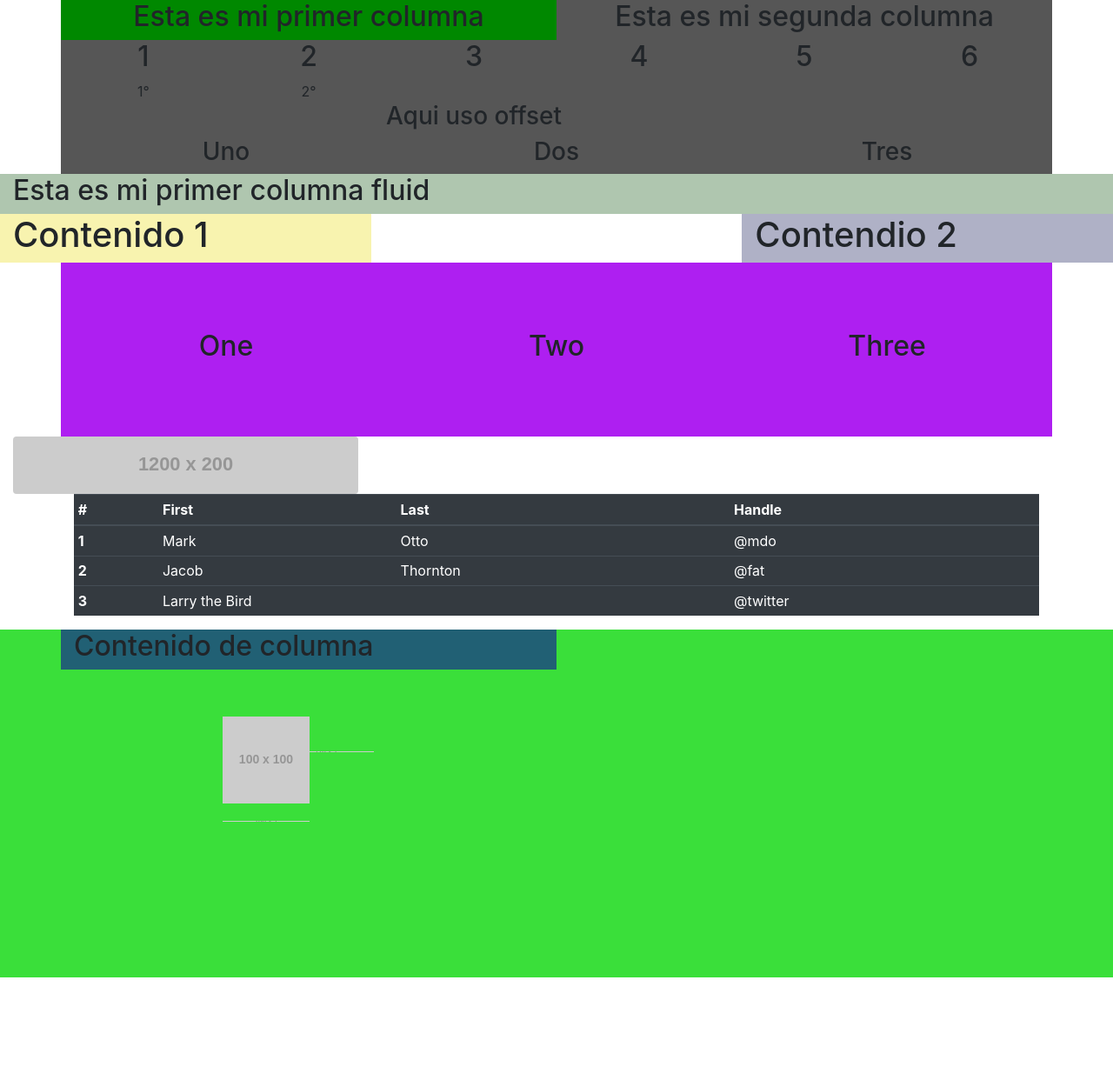
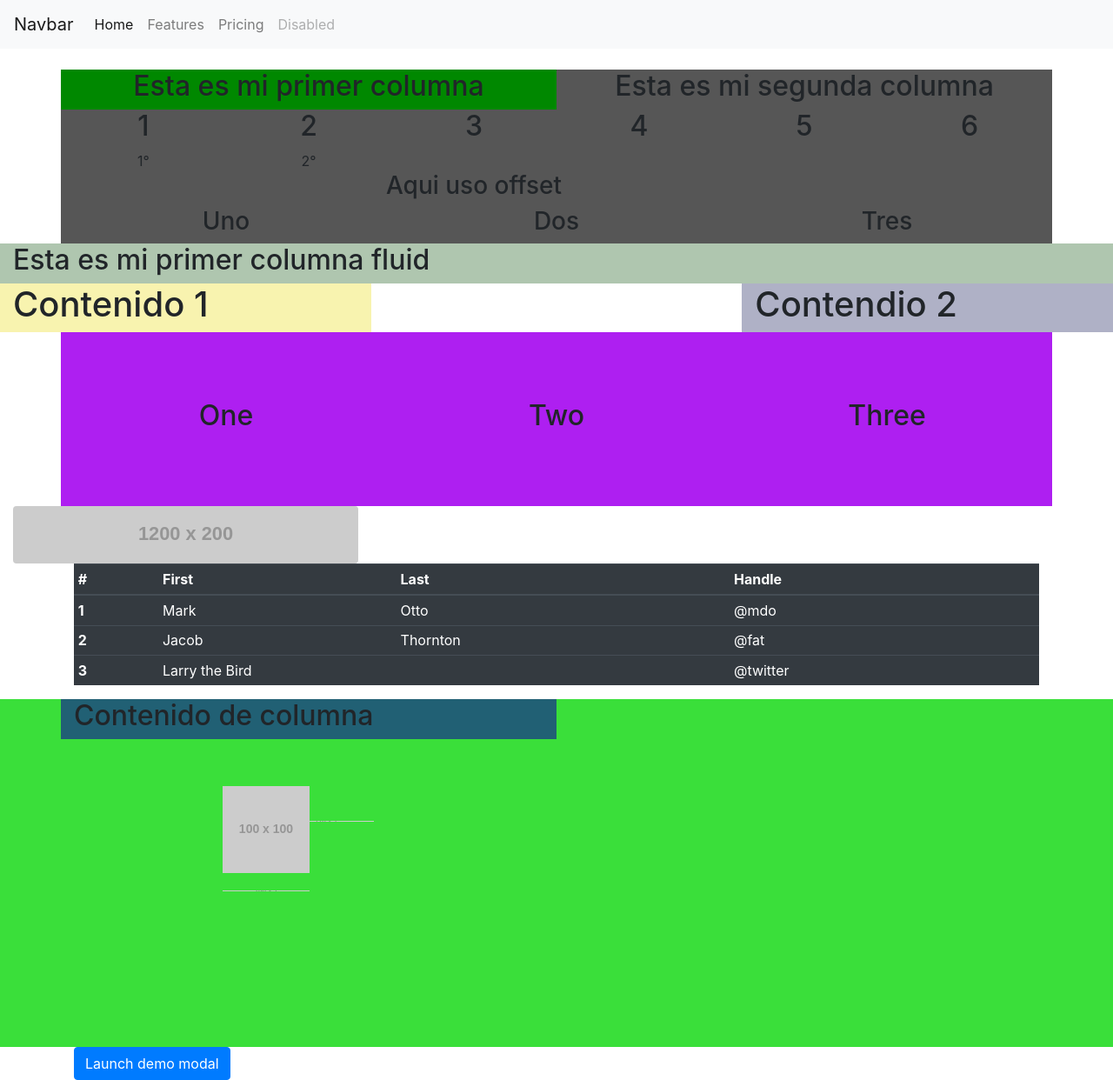
Before and after one commit to GenesisMauries/curso-bootstrap, a plain HTML site: page index.html in a window 1280 px wide. Shown: the whole page at 87% size. Before the commit the page ends 1124 px from the top, so only its background shows below. Drawn offline with nearby package versions, Linux system fonts and the light colour scheme; placeholder pictures from the web are drawn by us; a script that the page names is missing.

Commit message:
Modal bootstrap

```diff
--- a/index.html
+++ b/index.html
@@ -10,6 +10,22 @@
     <title>Clase Bootstrap</title>
 </head>
 <body>
+    <header>
+        <nav class="navbar navbar-expand-lg navbar-light bg-light">
+            <a class="navbar-brand" href="#">Navbar</a>
+            <button class="navbar-toggler" type="button" data-toggle="collapse" data-target="#navbarNavAltMarkup" aria-controls="navbarNavAltMarkup" aria-expanded="false" aria-label="Toggle navigation">
+              <span class="navbar-toggler-icon"></span>
+            </button>
+            <div class="collapse navbar-collapse" id="navbarNavAltMarkup">
+              <div class="navbar-nav">
+                <a class="nav-item nav-link active" href="#">Home <span class="sr-only">(current)</span></a>
+                <a class="nav-item nav-link" href="#">Features</a>
+                <a class="nav-item nav-link" href="#">Pricing</a>
+                <a class="nav-item nav-link disabled" href="#" tabindex="-1" aria-disabled="true">Disabled</a>
+              </div>
+            </div>
+          </nav>
+    </header>
     <section id="section-one" class= "text-center">
         <div class= "container">
             <div class= "row">
@@ -157,8 +173,38 @@
             </div>
         </div>
     </section>
-
-
+    <section id="modal">
+        <div class="container">
+            <div class="row">
+                <div class="col">
+                    <!-- Button trigger modal -->
+                    <button type="button" class="btn btn-primary" data-toggle="modal" data-target="#exampleModal">
+                      Launch demo modal
+                    </button>
+                    <!-- Modal -->
+                    <div class="modal fade" id="exampleModal" tabindex="-1" role="dialog" aria-labelledby="exampleModalLabel" aria-hidden="true">
+                      <div class="modal-dialog" role="document">
+                        <div class="modal-content">
+                          <div class="modal-header">
+                            <h5 class="modal-title" id="exampleModalLabel">Modal title</h5>
+                            <button type="button" class="close" data-dismiss="modal" aria-label="Close">
+                              <span aria-hidden="true">&times;</span>
+                            </button>
+                          </div>
+                          <div class="modal-body">
+                            ...
+                          </div>
+                          <div class="modal-footer">
+                            <button type="button" class="btn btn-secondary" data-dismiss="modal">Close</button>
+                            <button type="button" class="btn btn-primary">Save changes</button>
+                          </div>
+                        </div>
+                      </div>
+                    </div>
+                </div>
+            </div>
+        </div>
+    </section>
 
     <script src="https://code.jquery.com/jquery-3.3.1.slim.min.js" integrity="sha384-q8i/X+965DzO0rT7abK41JStQIAqVgRVzpbzo5smXKp4YfRvH+8abtTE1Pi6jizo" crossorigin="anonymous"></script>
     <script src="https://cdnjs.cloudflare.com/ajax/libs/popper.js/1.14.7/umd/popper.min.js" integrity="sha384-UO2eT0CpHqdSJQ6hJty5KVphtPhzWj9WO1clHTMGa3JDZwrnQq4sF86dIHNDz0W1" crossorigin="anonymous"></script>
--- a/main.css
+++ b/main.css
@@ -1,3 +1,13 @@
+body{
+    position: relative;
+    padding-top: 80px;
+}
+body header{
+    position: fixed;
+    width: 100%;
+    z-index: 4;
+    top: 0;
+}
 #section-one .container{
     background-color: #565656;
 }
```
